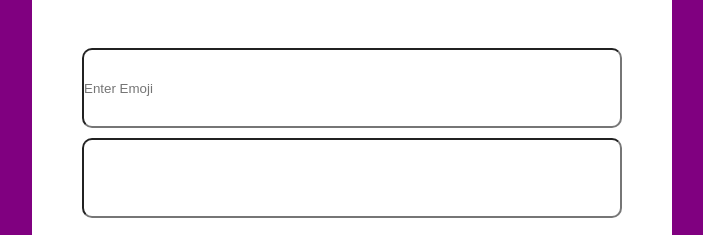
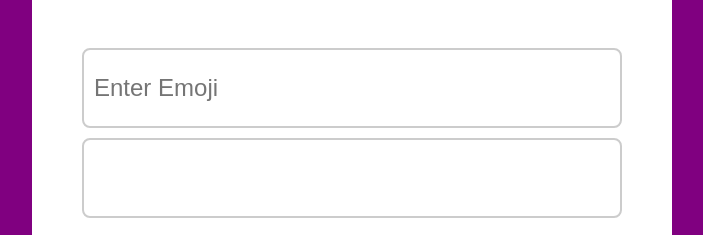
Before and after one commit to Shri12kant/Emoji-Meaning-Finder, a plain HTML site: page index.html in a window 1280 px wide. Shown: the part 241-476 px from the top of the page, without its empty margins (288-991 px from the left). Drawn offline with Linux system fonts and the light colour scheme; a web font is replaced by a local one.

Commit message:
some changes on input box

```diff
--- a/script.js
+++ b/script.js
@@ -11,6 +11,7 @@ let emojiDictionary={
     "👍": "Thumbs Up",
     "🎉": "Celebration"
  }
+
  for (let emoji in emojiDictionary) {
     let span = document.createElement("span");
     span.textContent = emoji;
--- a/style.css
+++ b/style.css
@@ -42,8 +42,10 @@ height: 50vh;
 .input-boxes input{
 width: 90%;
 height: 10vh;
-border-radius: 10px;
-outline: none;
+font-size: 24px;
+padding: 10px;
+border: 2px solid #ccc;
+border-radius: 8px;
 
 }
 /* for responsive  */
```
